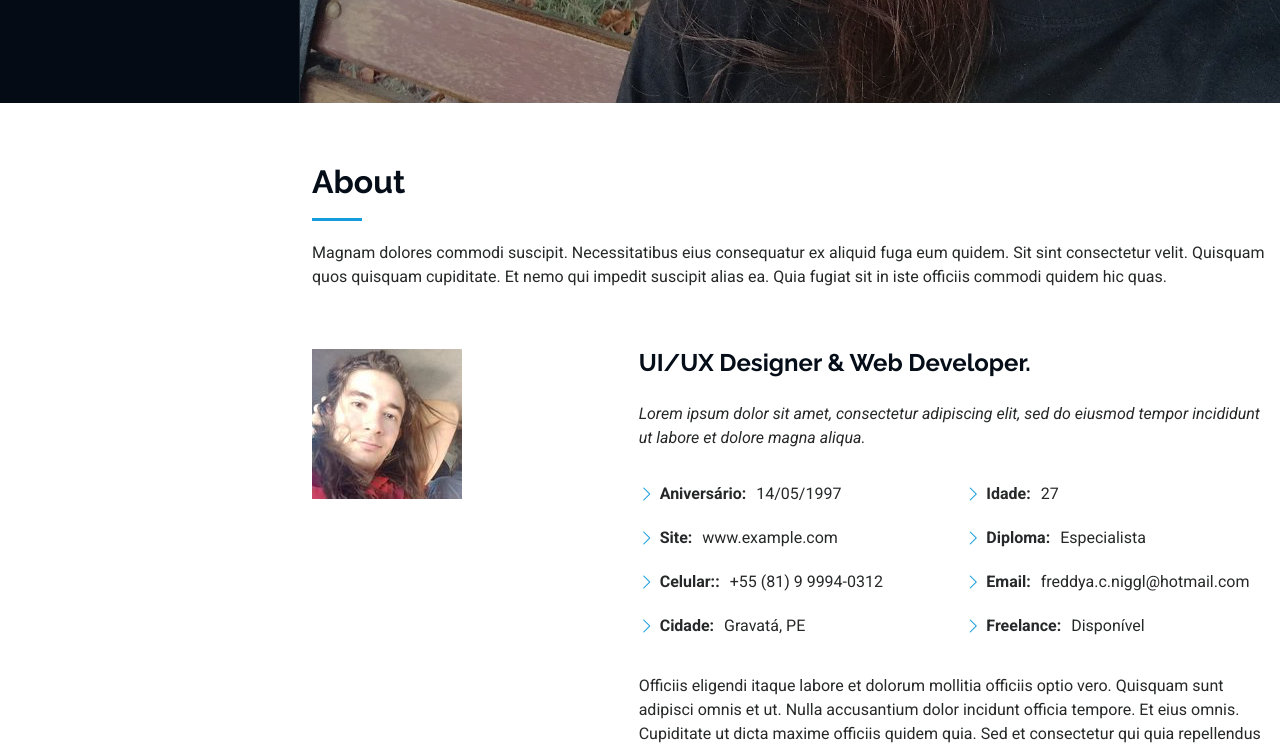
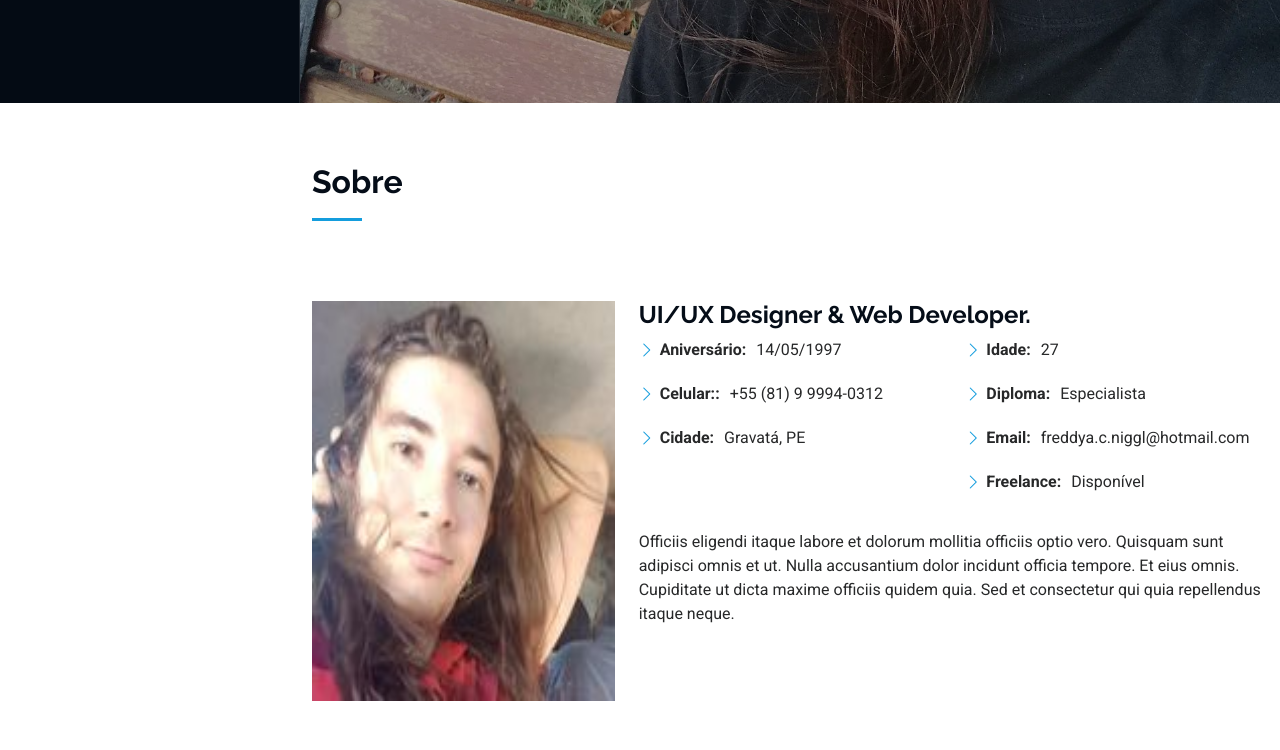
Before and after one commit to FreddyNiggl/Portif-lio, a plain HTML site: page index.html in a window 1280 px wide. Shown: the part 697-1447 px from the top of the page. Drawn offline with Linux system fonts and the light colour scheme.

Commit message:
atualizacao da sessao sobre

```diff
--- a/index.html
+++ b/index.html
@@ -108,27 +108,20 @@
 
       <!-- Section Title -->
       <div class="container section-title" data-aos="fade-up">
-        <h2>About</h2>
-        <p>Magnam dolores commodi suscipit. Necessitatibus eius consequatur ex aliquid fuga eum quidem. Sit sint consectetur velit. Quisquam quos quisquam cupiditate. Et nemo qui impedit suscipit alias ea. Quia fugiat sit in iste officiis commodi quidem hic quas.</p>
+        <h2>Sobre</h2>
       </div><!-- End Section Title -->
 
       <div class="container" data-aos="fade-up" data-aos-delay="100">
-
         <div class="row gy-4 justify-content-center">
           <div class="col-lg-4">
-            <img src="assets/img/my-profile-img.jpg" class="img-fluid" alt="">
+            <img src="assets/img/my-profile-img.jpg" class="img-fluid" alt="" style="height: 400px; width: 400px;">
           </div>
           <div class="col-lg-8 content">
             <h2>UI/UX Designer &amp; Web Developer.</h2>
-            <p class="fst-italic py-3">
-              Lorem ipsum dolor sit amet, consectetur adipiscing elit, sed do eiusmod tempor incididunt ut labore et dolore
-              magna aliqua.
-            </p>
             <div class="row">
               <div class="col-lg-6">
                 <ul>
                   <li><i class="bi bi-chevron-right"></i> <strong>Aniversário:</strong> <span>14/05/1997</span></li>
-                  <li><i class="bi bi-chevron-right"></i> <strong>Site:</strong> <span>www.example.com</span></li>
                   <li><i class="bi bi-chevron-right"></i> <strong>Celular::</strong> <span>+55 (81) 9 9994-0312</span></li>
                   <li><i class="bi bi-chevron-right"></i> <strong>Cidade:</strong> <span>Gravatá, PE</span></li>
                 </ul>
```
